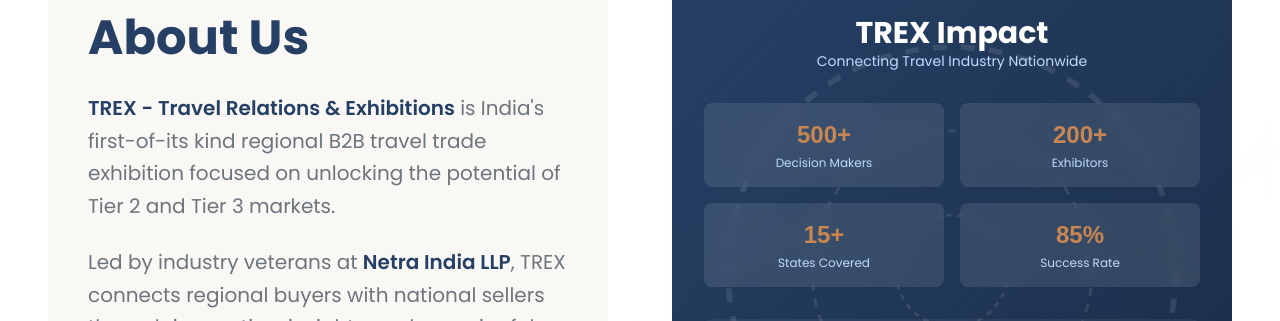
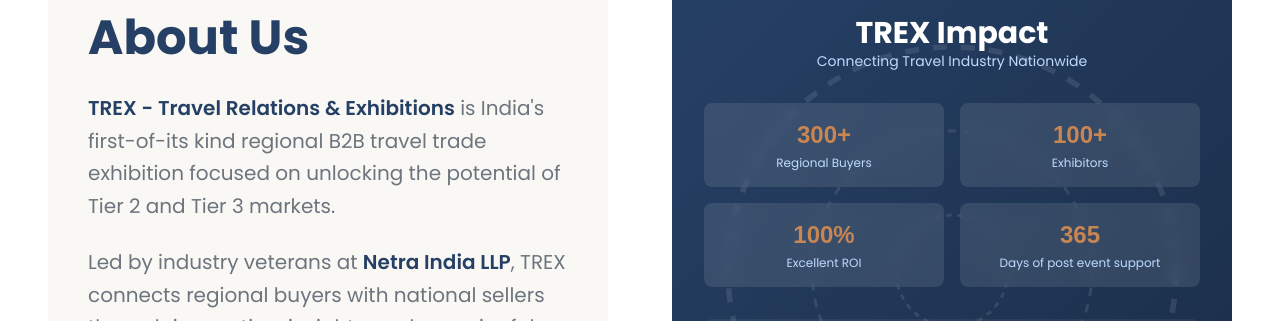
Before and after one commit to nilesh0700/Trex-Next, a Next.js app in the folder client/: page / in a window 1280 px wide. Shown: the part 1444-1765 px from the top of the page. Built offline with nearby package versions, Linux system fonts and the light colour scheme; no server answers.

Commit message:
contnet change in about us

```diff
--- a/client/src/components/AboutUs.tsx
+++ b/client/src/components/AboutUs.tsx
@@ -83,20 +83,20 @@
                 {/* Key Metrics */}
                 <div className="grid grid-cols-2 gap-4 mb-8">
                   <div className="bg-white/10 rounded-lg p-4 backdrop-blur-sm text-center">
-                    <div className="text-2xl font-bold text-[#C88652] mb-1">500+</div>
-                    <p className="text-xs text-blue-200 font-['Poppins']">Decision Makers</p>
+                    <div className="text-2xl font-bold text-[#C88652] mb-1">300+</div>
+                    <p className="text-xs text-blue-200 font-['Poppins']">Regional Buyers</p>
                   </div>
                   <div className="bg-white/10 rounded-lg p-4 backdrop-blur-sm text-center">
-                    <div className="text-2xl font-bold text-[#C88652] mb-1">200+</div>
+                    <div className="text-2xl font-bold text-[#C88652] mb-1">100+</div>
                     <p className="text-xs text-blue-200 font-['Poppins']">Exhibitors</p>
                   </div>
                   <div className="bg-white/10 rounded-lg p-4 backdrop-blur-sm text-center">
-                    <div className="text-2xl font-bold text-[#C88652] mb-1">15+</div>
-                    <p className="text-xs text-blue-200 font-['Poppins']">States Covered</p>
+                    <div className="text-2xl font-bold text-[#C88652] mb-1">100%</div>
+                    <p className="text-xs text-blue-200 font-['Poppins']">Excellent ROI</p>
                   </div>
                   <div className="bg-white/10 rounded-lg p-4 backdrop-blur-sm text-center">
-                    <div className="text-2xl font-bold text-[#C88652] mb-1">85%</div>
-                    <p className="text-xs text-blue-200 font-['Poppins']">Success Rate</p>
+                    <div className="text-2xl font-bold text-[#C88652] mb-1">365</div>
+                    <p className="text-xs text-blue-200 font-['Poppins']">Days of post event support</p>
                   </div>
                 </div>
 
```
